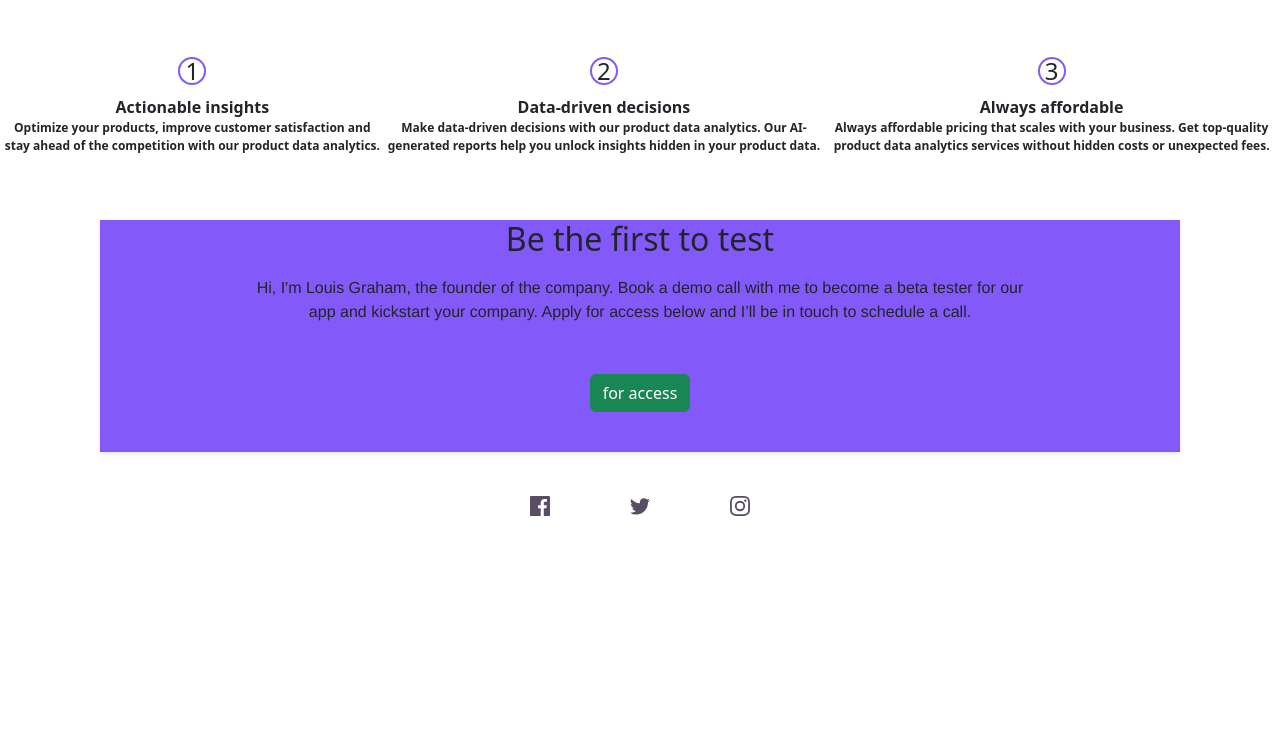
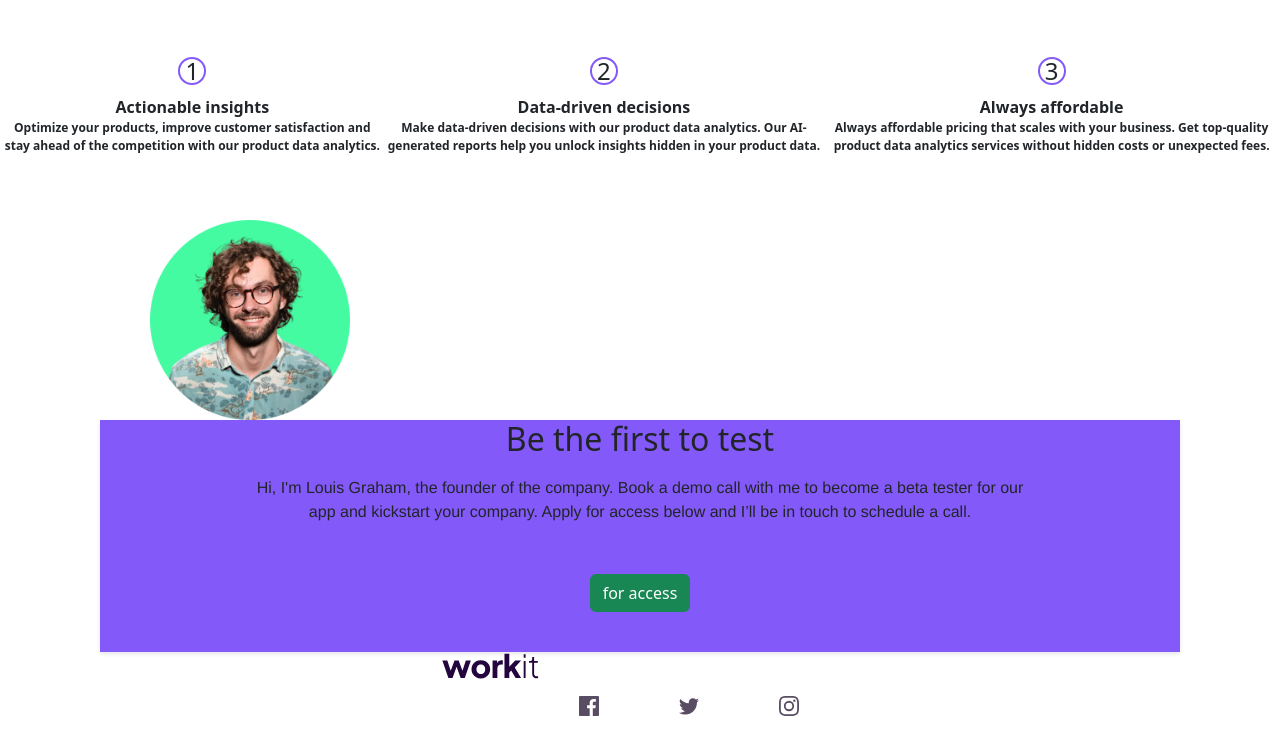
Before and after one commit to LochlanSavage/Landing-page, a plain HTML site: page index.html in a window 1280 px wide. Shown: the part 513-1269 px from the top of the page. Before the commit the page ends 1069 px from the top, so only its background shows below. Drawn offline with Linux system fonts and the light colour scheme.

Commit message:
small css changes

```diff
--- a/index.html
+++ b/index.html
@@ -66,6 +66,10 @@
 </div>
 </section>
 
+<div class=" founder-photo">
+  <img src="/assets/images/image-founder.webp" alt="" class="founder-image">
+</div>
+
 <div class="banner">
   <h2>Be the first to test</h2>
 
@@ -78,6 +82,10 @@
 </div>
 
 <section class="footer flex">
+  <div class="footing-logo">
+    <img src="/assets/images/logo-dark.svg">
+  </div>
+
 <a href="">
   <img src="/assets/images/icon-facebook.svg" alt="">
 </a>
@@ -88,7 +96,6 @@
   <img src="/assets/images/icon-instagram.svg" alt="">
 </a>
 
-
 </section>
 
 </body>
--- a/scss/_footer.scss
+++ b/scss/_footer.scss
@@ -7,3 +7,7 @@
 margin: 40px;
 
 }
+.footing-logo{
+display:block;
+text-align:center;
+}
--- /dev/null
+++ b/scss/_founder.scss
@@ -0,0 +1,5 @@
+.founder-image{
+  height: 200px;
+  width: 200px;
+  margin-left: 150px;
+}
--- a/scss/_hero.scss
+++ b/scss/_hero.scss
@@ -51,6 +51,6 @@
 
     }
     &__learn-more-b{
-margin: 40px;
+      margin: 40px;
     }
 }
--- a/scss/main.scss
+++ b/scss/main.scss
@@ -5,3 +5,4 @@
 @import"_hero";
 @import"_banner";
 @import"_footer";
+@import"_founder";
```
Also changed, not shown: css/main.css, 6 other files.
